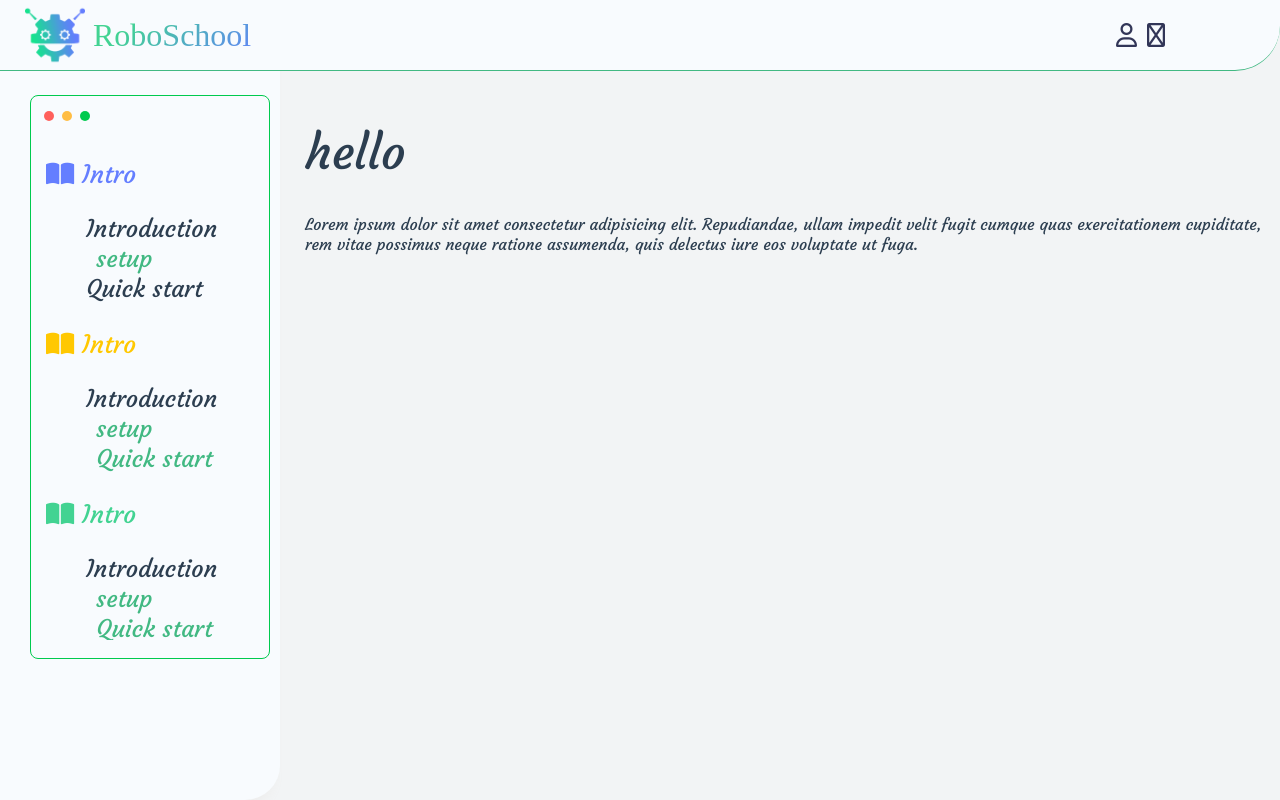
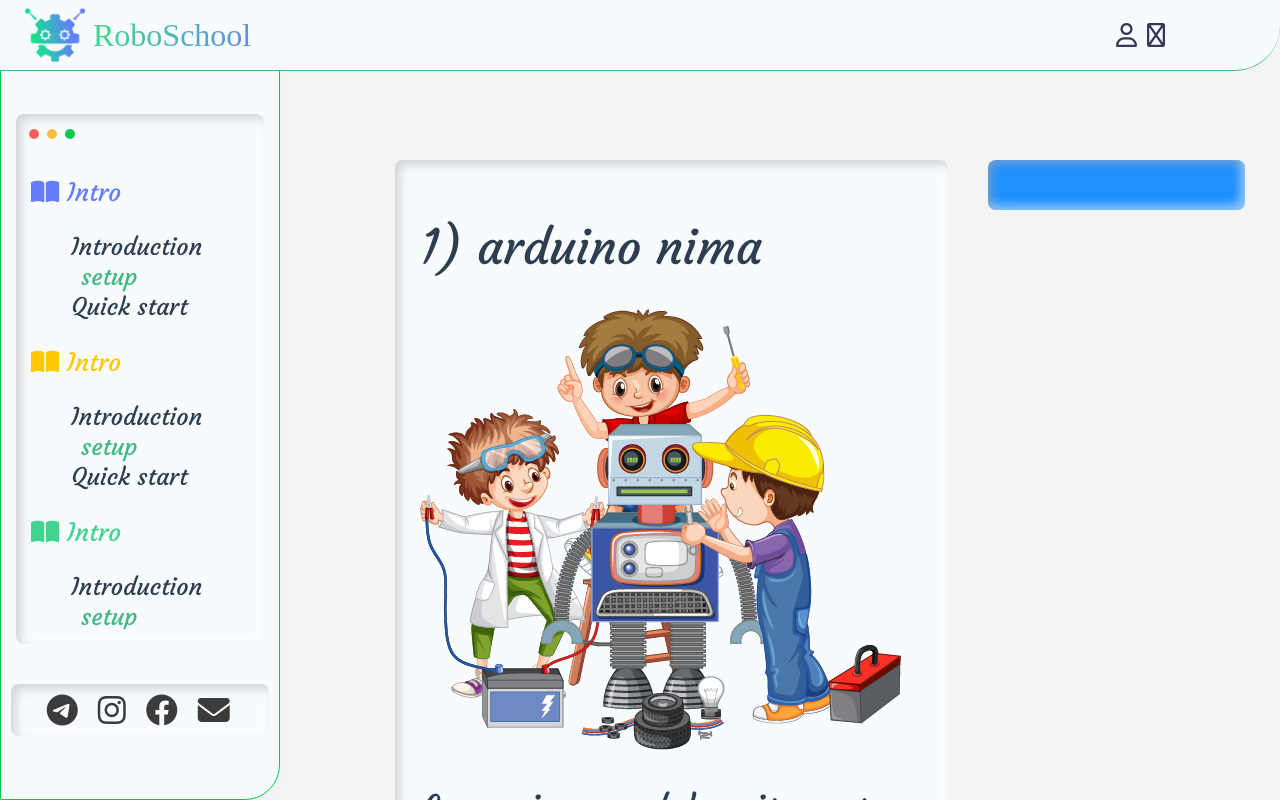
Before and after one commit to safarbek0227/roboschool, a Vue app: page /learn in a window 1280 px wide. Shown: the top 800 px of the page. Built offline with nearby package versions, Linux system fonts and the light colour scheme; some icons are missing.

Commit message:
new updates

```diff
--- a/index.html
+++ b/index.html
@@ -7,7 +7,6 @@
     <meta name="viewport" content="width=device-width, initial-scale=1.0" />
     <link rel="stylesheet" href="/framework.css">
     <link rel="stylesheet" href="/styles.css">
-
   </head>
   <body>
     <div id="app"></div>
--- a/public/styles.css
+++ b/public/styles.css
@@ -16,7 +16,7 @@ h1,h2,h3,h4,h5,h6{
     font-weight: 500;
 }
 a{
-    color:  #96B8F3;
+    color: #647eff;
 }
 strong{
     color: #42b983;
@@ -27,7 +27,6 @@ body {
     overflow-x: hidden;
     font-family: "Kaushan Script", cursive !important;
     background: #F2F4F5;
-    color: #222121;
 }
 .page{
     padding: 90px 5px;
--- a/src/assets/dashNavbar.css
+++ b/src/assets/dashNavbar.css
@@ -10,7 +10,7 @@ nav {
     border-bottom-right-radius: 45px;
     background: #F8FBFE;
     padding: 5px 100px 5px 25px;
-    z-index: 900;
+    z-index: 90;
   }
 
   nav a {
@@ -73,15 +73,19 @@ nav {
   .sidebar {
     position: -webkit-fixed;
     position: fixed;
+    display: flex;
     top: 0;
     width: 280px;
     height: 100vh;
     text-align: left;
     background: #F8FBFE;
-    padding: 90px 5px 5px 25px;
+    padding: 90px 10px 45px 10px;
     border-bottom-right-radius: 35px;
     box-shadow: -6px 11px 11px 0px #eee;
-
+    border: 1px solid #00ca4e;
+    justify-content: space-around;
+    flex-direction: column;
+    z-index: 5;
   }
   .sidebar .part-learn{
     direction:ltr;
@@ -150,7 +154,7 @@ nav {
     }
 
     nav span {
-      font-size: xx-large;
+      font-size: x-large;
     }
 
     nav ul.active {
@@ -168,13 +172,16 @@ nav {
     nav .menu-bar {
       position: fixed;
       width: 100vw;
+      height: 60px;
       justify-content: space-around;
       background-color: #fff;
       padding: 20px 20px;
       bottom: 0;
       box-shadow: -2px -1px 7px #eee;
     }
-
+    .menu-bar i{
+      font-size: xx-large;
+    }
     nav .menu-bar a.router-link-exact-active {
       color: #42b983;
       background-color: #eee;
@@ -188,6 +195,7 @@ nav {
     }
     .sidebar {
       left: -300px;
+      padding-bottom: 85px ;
     }
     .sidebar.active{
       left: 0;
@@ -196,6 +204,18 @@ nav {
       width: 100vw;
       margin-left: 0;
     }
+    .sidebar .part-learn h5{
+      font-size: 20px;
+    }
+    .sidebar .part-learn ul{
+      font-size: 20px;
+    }
+  }
+  @media (max-width: 576px) {
+    .menu-bar i{
+      font-size: x-large;
+    }
+
   }
 
   .card {
@@ -204,7 +224,19 @@ nav {
     background-color: #F8FBFE;
     border-radius: 8px;
     z-index: 1;
-    border: 1px solid #00ca4e;
+    box-shadow: inset 5px 5px 10px #a9a9aa77,
+    inset -5px -5px 10px #ffffff7e;
+   }
+   .bottom-content{
+    box-shadow: inset 5px 5px 10px #a9a9aa77,
+    inset -5px -5px 10px #ffffff7e;
+    border-radius: 8px;
+    padding: 10px 10%;
+   }
+   .bottom-content i{
+    font-size: xx-large;
+    margin: 0 10px;
+    color: #3b3b3b;
    }
 
    .tools {
--- a/src/assets/navbar.css
+++ b/src/assets/navbar.css
@@ -156,11 +156,15 @@ nav {
     nav .menu-bar {
       position: fixed;
       width: 100vw;
+      height: 60px;
       justify-content: space-around;
       background-color: #F8FBFE;
       padding: 20px 20px;
       bottom: 0;
       box-shadow: -2px -1px 7px #eee;
+    }
+    .menu-bar i{
+      font-size: xx-large;
     }
 
     nav .menu-bar a.router-link-exact-active {
@@ -175,3 +179,9 @@ nav {
       display: block;
     }
   }
+  @media (max-width: 576px) {
+    .menu-bar i{
+      font-size: x-large;
+    }
+
+  }
--- a/src/components/DashNavbar.vue
+++ b/src/components/DashNavbar.vue
@@ -59,7 +59,7 @@
             <ul>
               <li><router-link :to="{ name: 'docs', params: { name: 'hello' }}">Introduction</router-link></li>
               <li><router-link :to="{name: 'intro'}">setup</router-link></li>
-              <li><router-link :to="{name: 'intro'}">Quick start</router-link></li>
+              <li><router-link :to="{name: 'home'}">Quick start</router-link></li>
             </ul>
           </div>
           <div class="part-learn">
@@ -70,16 +70,85 @@
             <ul>
               <li><router-link :to="{ name: 'docs', params: { name: 'hello' }}">Introduction</router-link></li>
               <li><router-link :to="{name: 'intro'}">setup</router-link></li>
-              <li><router-link :to="{name: 'intro'}">Quick start</router-link></li>
+              <li><router-link :to="{name: 'home'}">Quick start</router-link></li>
+            </ul>
+          </div>
+          <div class="part-learn">
+            <h5 class="text-primary m-0">
+              <i class="fa-solid fa-book-open conic-gradient"></i>
+              Intro
+            </h5>
+            <ul>
+              <li><router-link :to="{ name: 'docs', params: { name: 'hello' }}">Introduction</router-link></li>
+              <li><router-link :to="{name: 'intro'}">setup</router-link></li>
+              <li><router-link :to="{name: 'home'}">Quick start</router-link></li>
+            </ul>
+          </div>
+          <div class="part-learn">
+            <h5 class="text-warning m-0">
+              <i class="fa-solid fa-book-open conic-gradient"></i>
+              Intro
+            </h5>
+            <ul>
+              <li><router-link :to="{ name: 'docs', params: { name: 'hello' }}">Introduction</router-link></li>
+              <li><router-link :to="{name: 'intro'}">setup</router-link></li>
+              <li><router-link :to="{name: 'home'}">Quick start</router-link></li>
+            </ul>
+          </div>
+          <div class="part-learn">
+            <h5 class="text-succes m-0">
+              <i class="fa-solid fa-book-open conic-gradient"></i>
+              Intro
+            </h5>
+            <ul>
+              <li><router-link :to="{ name: 'docs', params: { name: 'hello' }}">Introduction</router-link></li>
+              <li><router-link :to="{name: 'intro'}">setup</router-link></li>
+              <li><router-link :to="{name: 'home'}">Quick start</router-link></li>
+            </ul>
+          </div>
+          <div class="part-learn">
+            <h5 class="text-primary m-0">
+              <i class="fa-solid fa-book-open conic-gradient"></i>
+              Intro
+            </h5>
+            <ul>
+              <li><router-link :to="{ name: 'docs', params: { name: 'hello' }}">Introduction</router-link></li>
+              <li><router-link :to="{name: 'intro'}">setup</router-link></li>
+              <li><router-link :to="{name: 'home'}">Quick start</router-link></li>
+            </ul>
+          </div>
+          <div class="part-learn">
+            <h5 class="text-warning m-0">
+              <i class="fa-solid fa-book-open conic-gradient"></i>
+              Intro
+            </h5>
+            <ul>
+              <li><router-link :to="{ name: 'docs', params: { name: 'hello' }}">Introduction</router-link></li>
+              <li><router-link :to="{name: 'intro'}">setup</router-link></li>
+              <li><router-link :to="{name: 'home'}">Quick start</router-link></li>
+            </ul>
+          </div>
+          <div class="part-learn">
+            <h5 class="text-succes m-0">
+              <i class="fa-solid fa-book-open conic-gradient"></i>
+              Intro
+            </h5>
+            <ul>
+              <li><router-link :to="{ name: 'docs', params: { name: 'hello' }}">Introduction</router-link></li>
+              <li><router-link :to="{name: 'intro'}">setup</router-link></li>
+              <li><router-link :to="{name: 'home'}">Quick start</router-link></li>
             </ul>
           </div>
         </div>
       </div>
       <div class="bottom-content">
-        <a href=""></a>
+        <a href="https://t.me/RoboschoolUz"><i class="fa-brands fa-telegram"></i></a>
+        <a href=""><i class="fa-brands fa-instagram"></i></a>
+        <a href=""><i class="fa-brands fa-facebook"></i></a>
+        <a href=""><i class="fa-solid fa-envelope"></i></a>
       </div>
     </div>
-    <router-view v-slot="{ Component }" @click="this.navbar = !this.navbar">
+    <router-view v-slot="{ Component }" @click="this.navbar = true">
       <transition name="scale-slide">
         <component :is="Component" />
       </transition>
--- a/src/components/MainNavbar.vue
+++ b/src/components/MainNavbar.vue
@@ -35,7 +35,7 @@
     </div>
   </nav>
 
-  <router-view v-slot="{ Component }" @click="this.navbar = !this.navbar">
+  <router-view v-slot="{ Component }" @click="this.navbar = true">
     <transition name="scale" mode="out-in">
       <component :is="Component" />
     </transition>
--- a/src/views/dashboard/intro.vue
+++ b/src/views/dashboard/intro.vue
@@ -1,10 +1,56 @@
 <template>
   <div class="page-data">
-    <h1>hello</h1>
-    <p>Lorem ipsum dolor sit amet consectetur adipisicing elit. Repudiandae, ullam impedit velit fugit cumque quas exercitationem cupiditate, rem vitae possimus neque ratione assumenda, quis delectus iure eos voluptate ut fuga.</p>
+    <div class="section">
+        <br><br>
+      <div class="row">
+        <div class="col-lg-8">
+          <div class="card">
+            <h1 class="w-100">1) arduino nima</h1>
+            <img src="@/assets/fixing-robot.png" alt="">
+              <h3>Lorem ipsum, dolor sit amet consectetur adipisicing elit. Aut officia ipsum blanditiis autem hic temporibus consectetur commodi recusandae nisi odit? Unde facere nulla similique, explicabo maiores necessitatibus consectetur. Pariatur, ipsa.</h3>
+          </div>
+        </div>
+        <div class="col-lg-4">
+          <div class="card sticky"></div>
+        </div>
+      </div>
+
+    </div>
   </div>
 </template>
+
 <script>
 export default {
 };
 </script>
+
+<style>
+  .section{
+    padding: 25px;
+  }
+  .section .row{
+    margin-left: 45px;
+  }
+  .section .card{
+    display: flex;
+    flex-wrap: wrap;
+    height: unset;
+    padding: 25px;
+    box-shadow: inset 5px 5px 10px #a9a9aa77,
+    inset -5px -5px 10px #ffffff7e;
+  }
+  .sticky{
+    position: sticky;
+    top: 100px;
+    background: dodgerblue;
+}
+.w-100{
+  width: 100%;
+}
+@media (max-width: 992px) {
+  .sticky{
+    position: relative;
+  }
+
+}
+</style>
--- a/vite.config.js
+++ b/vite.config.js
@@ -12,11 +12,3 @@ export default defineConfig({
     }
   }
 })
-
-module.exports = {
-  pwa: {
-      workboxOptions: {
-        exclude: [/_redirects/]
-      }
-    }
-}
```
Also changed, not shown: 1 other file (tests, documents, lock files or other folders).
